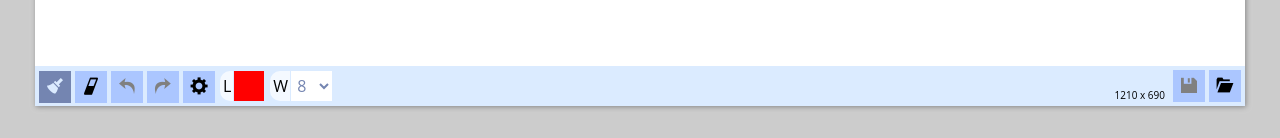
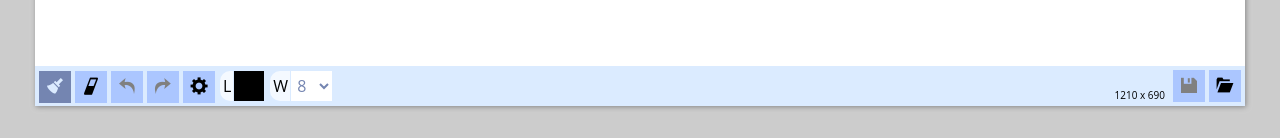
Before and after one commit to Trott/wanda-draws, a plain HTML site: page index.html in a window 1280 px wide. Shown: the part 659-797 px from the top of the page. Drawn offline with Linux system fonts and the light colour scheme.

Commit message:
chore: initial brush color is now black; red was a bit much

```diff
--- a/index.html
+++ b/index.html
@@ -10,6 +10,7 @@
     <script src="./deps/painterro-1.0.35.min.js"></script>
     <script>
       Painterro({
+        activeColor: '#000000',
         defaultTool: 'brush',
         hiddenTools: ['select', 'crop', 'line', 'arrow', 'rect', 'ellipse', 'text', 'rotate', 'resize', 'close', 'pixelize'],
         how_to_paste_actions: ['paste_over'],
```
